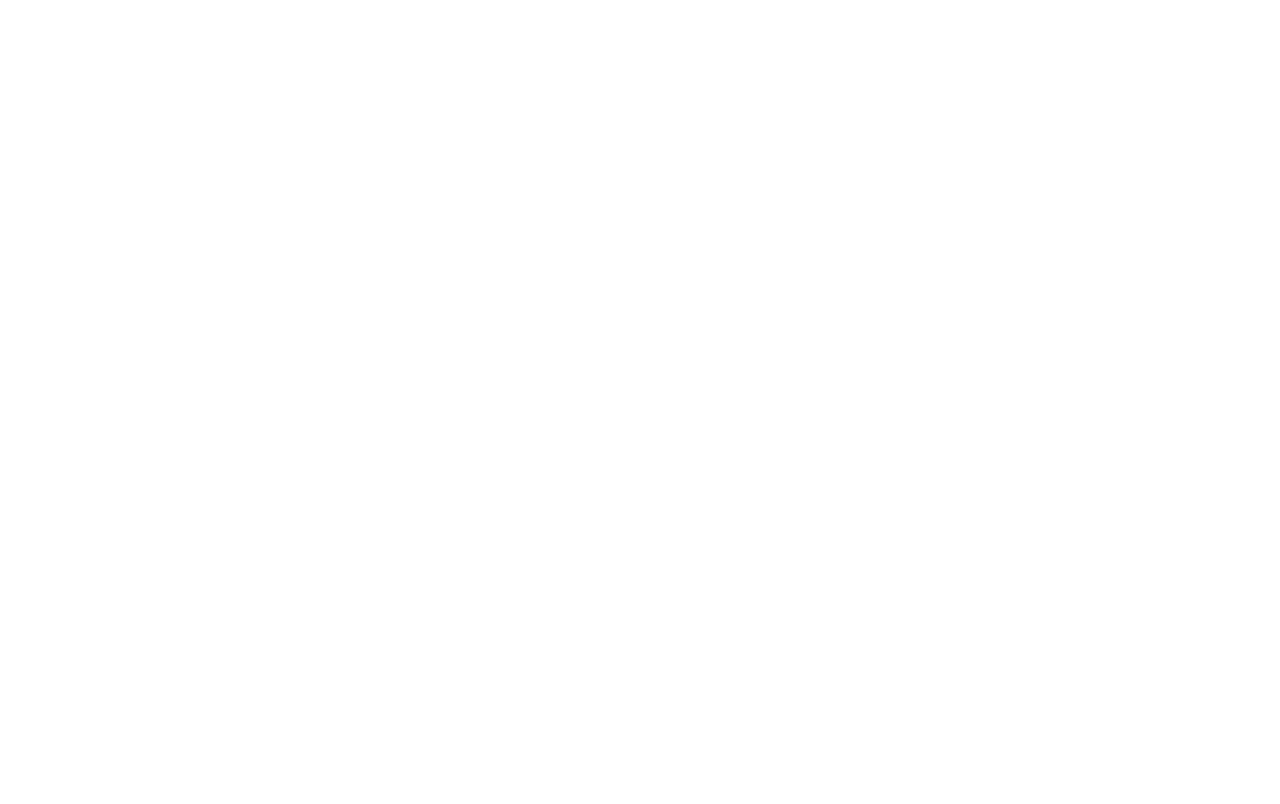
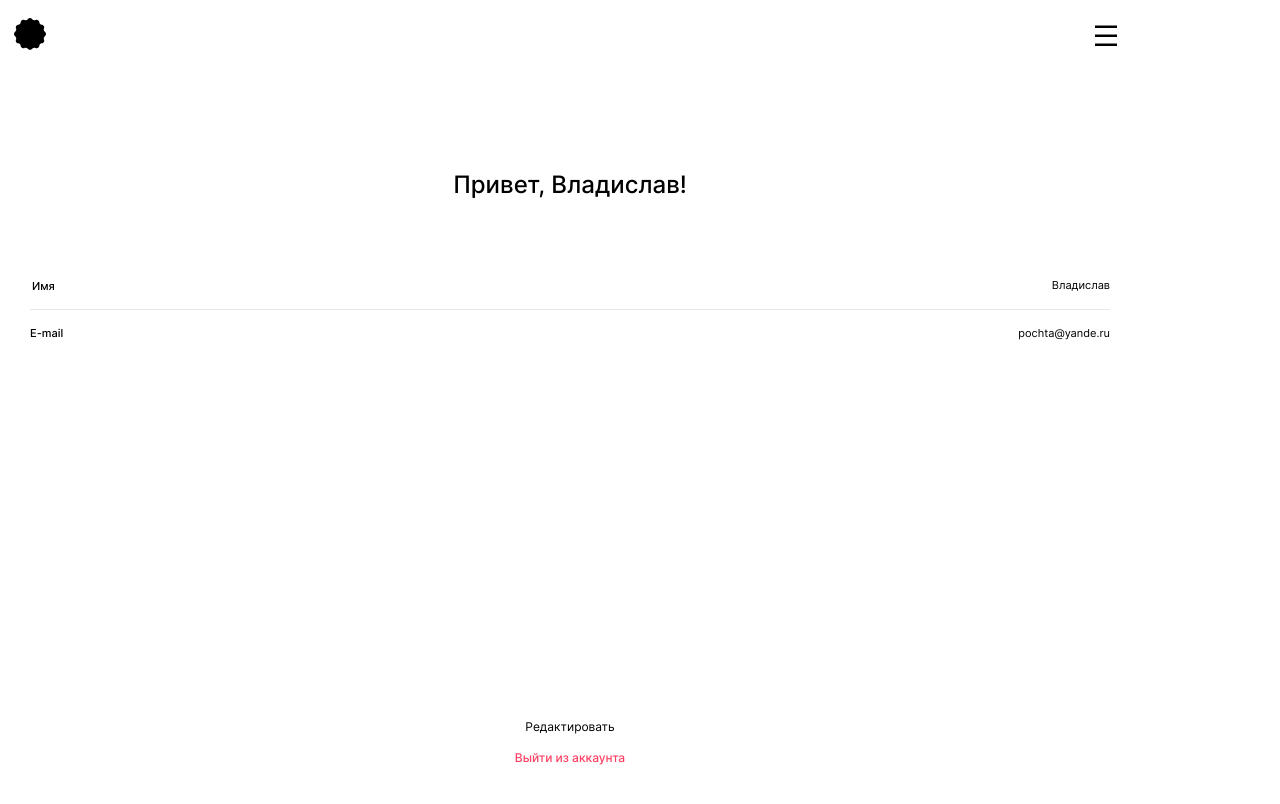
Before and after one commit to BakumenkoVS/movies-explorer-frontend, a React (Create React App) app: page /profile in a window 1280 px wide. Before the commit this address had no page. Built offline with nearby package versions, Linux system fonts and the light colour scheme.

Commit message:
add profile

```diff
--- a/src/components/App/App.js
+++ b/src/components/App/App.js
@@ -7,6 +7,7 @@
 import SavedMovies from "../SavedMovies/SavedMovies";
 import Register from "../Register/Register";
 import Login from "../Login/Login";
+import Profile from "../Profile/Profile";
 export default function App() {
    return (
       <div className="page">
@@ -16,6 +17,7 @@
             <Route path="/saved-movies" element={<SavedMovies />} />
             <Route path="/signup" element={<Register />} />
             <Route path="/signin" element={<Login />} />
+            <Route path="/profile" element={<Profile />} />
          </Routes>
       </div>
    );
--- /dev/null
+++ b/src/components/Profile/Profile.css
@@ -0,0 +1,76 @@
+.profile {
+   width: 100%;
+   box-sizing: border-box;
+   padding: 70px 30px 40px;
+}
+
+.profileForm {
+   width: 100%;
+   display: flex;
+   justify-content: space-between;
+   flex-direction: column;
+}
+
+.profile__input {
+   width: 70%;
+   margin: 0;
+   border: 0;
+   border-bottom: 1px solid #e8e8e8;
+   font-weight: 500;
+   font-size: 11px;
+   line-height: 13px;
+   padding-bottom: 16px;
+   outline: none;
+}
+
+.profile__input::placeholder {
+   color: #000;
+}
+
+.profile__input_email {
+   border: 0;
+   padding: 17px 0 0;
+}
+
+.profile__name {
+   padding-bottom: 9px;
+   border-bottom: 1px solid #e8e8e8;
+   width: 30%;
+   margin: 0;
+   font-weight: 400;
+   font-size: 11px;
+   line-height: 13px;
+   text-align: right;
+}
+
+.profile__name_email {
+   border: 0;
+   padding: 17px 0 0;
+}
+
+.profile__container {
+   display: flex;
+}
+
+.profile__button {
+   border: 0;
+   background-color: white;
+   padding: 0;
+   margin: 0;
+   margin-top: 379px;
+   cursor: pointer;
+   font-weight: 400;
+   font-size: 12px;
+   line-height: 15px;
+}
+
+.profile__link {
+   font-weight: 500;
+   font-size: 12px;
+   line-height: 15px;
+   text-align: center;
+   color: #ff4062;
+   text-decoration: none;
+   margin-top: 16px;
+   cursor: pointer;
+}
--- /dev/null
+++ b/src/components/Profile/Profile.js
@@ -0,0 +1,50 @@
+import React from "react";
+import "./Profile.css";
+import HederMovies from "../HeaderMovies/HeaderMovies";
+import { Link } from "react-router-dom";
+export default function Profile() {
+   return (
+      <>
+         <HederMovies />
+         <div className="profile">
+            <h2 className="signTitle">Привет, Владислав!</h2>
+            <form className="profileForm">
+               <div className="profile__container">
+                  <input
+                     className="profile__input "
+                     required
+                     minLength="2"
+                     maxLength="40"
+                     name="name"
+                     type="name"
+                     placeholder="Имя"
+                  />
+                  <p className="profile__name">Владислав</p>
+               </div>
+               <div className="profile__container">
+                  <input
+                     className="profile__input profile__input_email"
+                     required
+                     minLength="2"
+                     maxLength="40"
+                     name="email"
+                     type="email"
+                     placeholder="E-mail"
+                  />
+                  <p className="profile__name profile__name_email">
+                     pochta@yande.ru
+                  </p>
+               </div>
+
+               <button className="profile__button" type="submit">
+                  Редактировать
+               </button>
+
+               <Link className="profile__link" to="/signup">
+                  Выйти из аккаунта
+               </Link>
+            </form>
+         </div>
+      </>
+   );
+}
--- a/src/components/Register/Register.css
+++ b/src/components/Register/Register.css
@@ -17,6 +17,7 @@
    line-height: 29px;
    margin: 0;
    padding: 32px 0 80px;
+   text-align: center;
 }
 
 .input__title {
```
